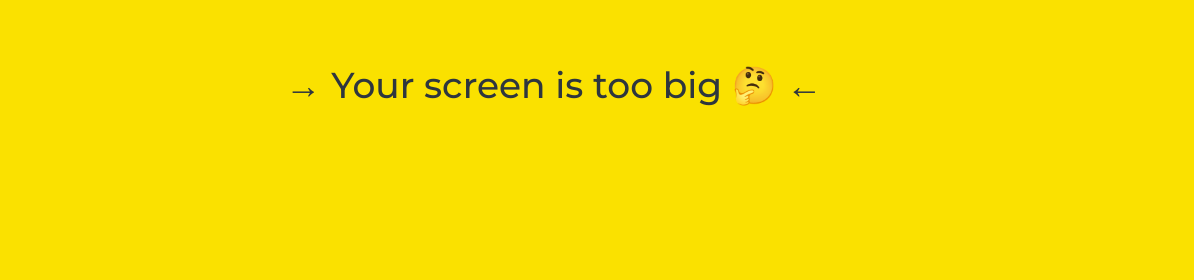
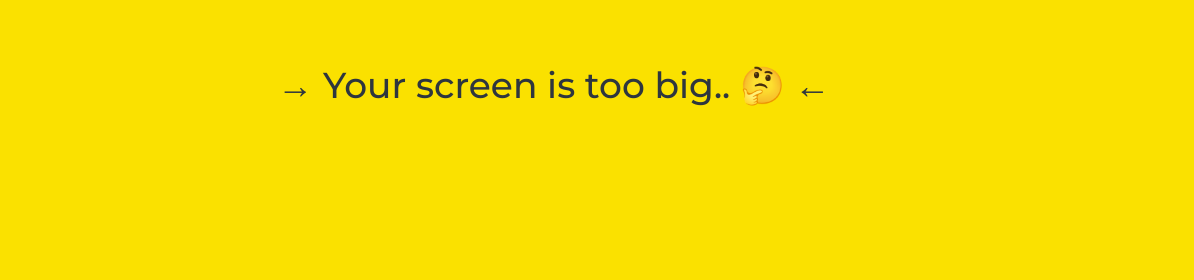
Before and after one commit to wonseok2877/kokoa-cloning, a plain HTML site: page friends.html in a window 1280 px wide. Shown: the part 315-595 px from the top of the page, 86-1280 px from the left. Drawn offline with Linux system fonts and the light colour scheme.

Commit message:
Update friends.html

```diff
--- a/friends.html
+++ b/friends.html
@@ -117,7 +117,7 @@
     </div>
 
     <div id="no-mobile">
-      <span>→ Your screen is too big 🤔 ←</span>
+      <span>→ Your screen is too big.. 🤔 ←</span>
     </div>
 
     <script
```
